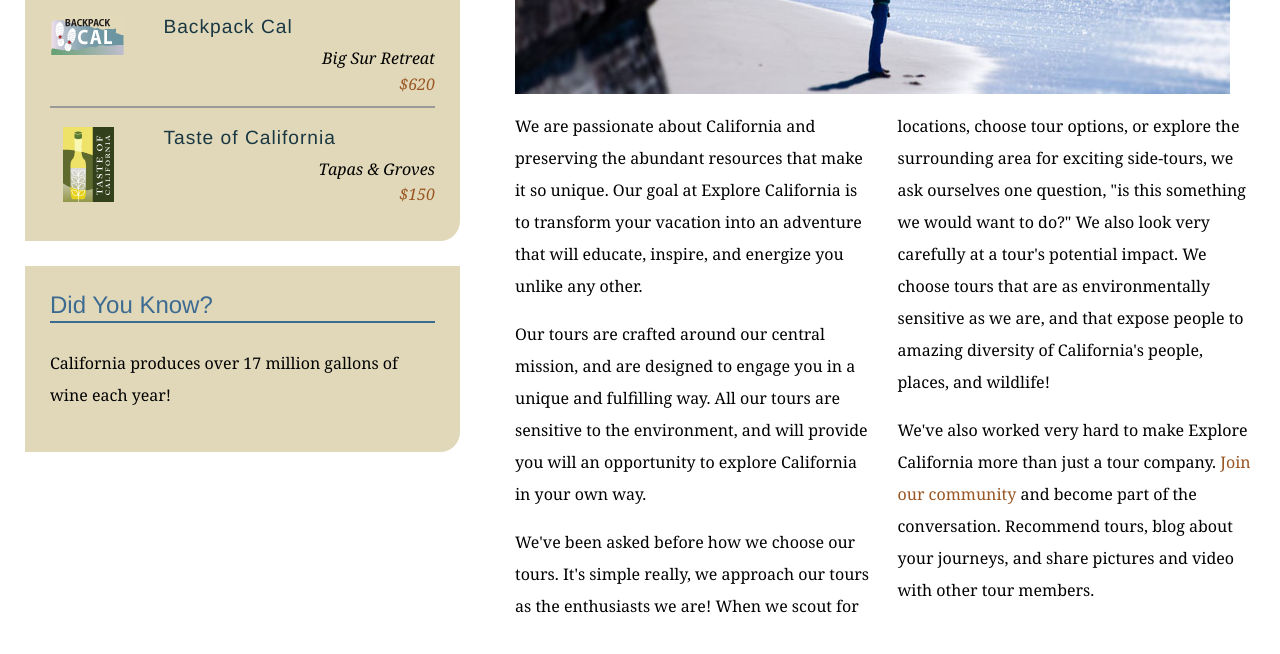
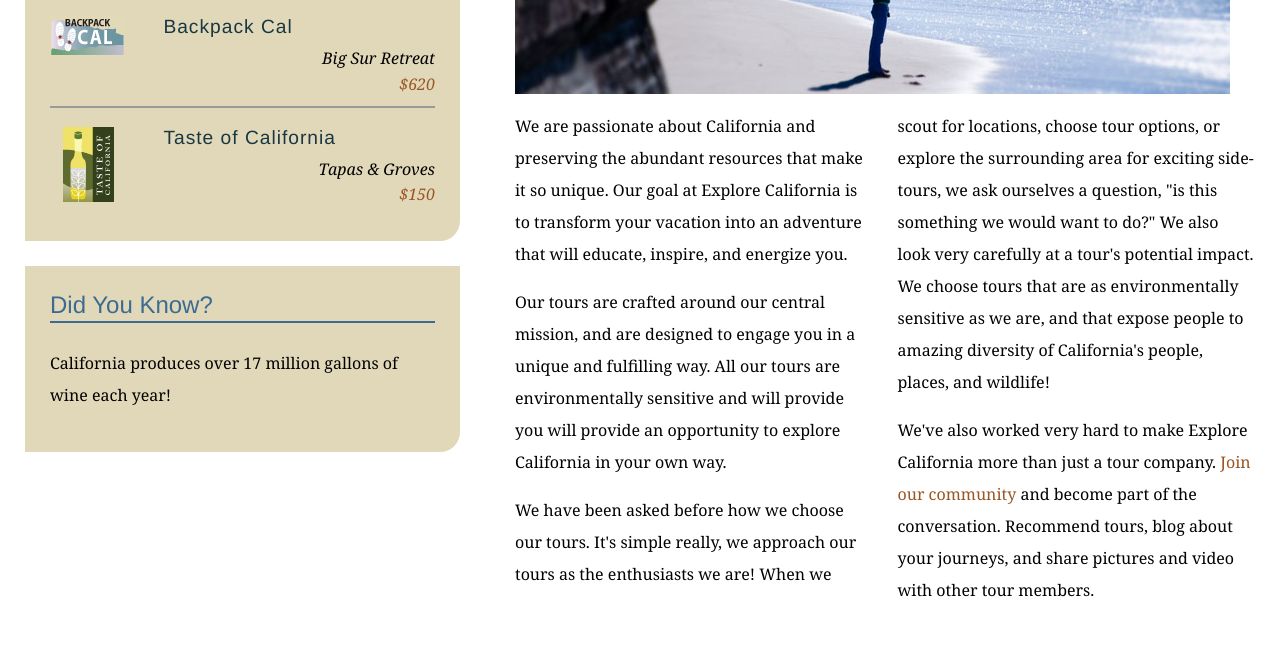
Before and after one commit to devgson/explore_california, a plain HTML site: page mission.html in a window 1280 px wide. Shown: the part 590-1244 px from the top of the page. Drawn offline with Linux system fonts and the light colour scheme.

Commit message:
Edited some text on mission page

```diff
--- a/mission.html
+++ b/mission.html
@@ -62,9 +62,9 @@
           <h1>Who we are</h1>
           <img src="assets/images/mission_look.jpg" alt="Looking out at the Pacific" class="articleImage" />
           <div class="multiCol">
-            <p>We are passionate about California and preserving the abundant resources that make it so unique. Our goal at Explore California is to transform your vacation into an adventure that will educate, inspire, and energize you unlike any other.</p>
-            <p>Our tours are crafted around our central mission, and are designed to engage you in a unique and fulfilling way. All our tours are sensitive to the environment, and will provide you will an opportunity to explore California in your own way.</p>
-            <p>We've been asked before how we choose our tours. It's simple really, we approach our tours as the enthusiasts we are! When we scout for locations, choose tour options, or explore the surrounding area for exciting side-tours, we ask ourselves one question, &quot;is this something we would want to do?&quot; We also look very carefully at a tour's potential impact. We choose tours that are as environmentally sensitive as we are, and that expose people to amazing diversity of California's people, places, and wildlife!</p>
+            <p>We are passionate about California and preserving the abundant resources that make it so unique. Our goal at Explore California is to transform your vacation into an adventure that will educate, inspire, and energize you.</p>
+            <p>Our tours are crafted around our central mission, and are designed to engage you in a unique and fulfilling way. All our tours are environmentally sensitive and will provide you will provide an opportunity to explore California in your own way.</p>
+            <p>We have been asked before how we choose our tours. It's simple really, we approach our tours as the enthusiasts we are! When we scout for locations, choose tour options, or explore the surrounding area for exciting side-tours, we ask ourselves a question, &quot;is this something we would want to do?&quot; We also look very carefully at a tour's potential impact. We choose tours that are as environmentally sensitive as we are, and that expose people to amazing diversity of California's people, places, and wildlife!</p>
             <p>We've also worked very hard to make Explore California more than just a tour company. <a href="explorers/join.html">Join our community</a> and become part of the conversation. Recommend tours, blog about your journeys, and share pictures and video with other tour members.</p>
           </div>
         </div>
```
